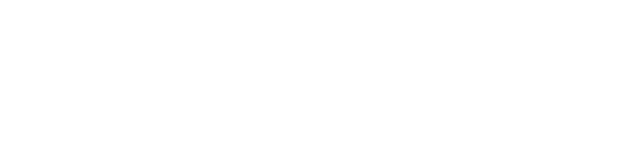
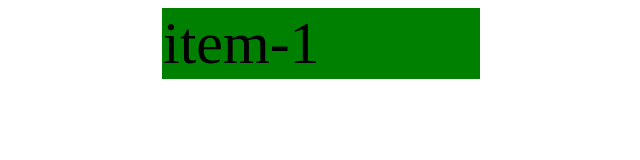
Before and after one commit to acciojob/place-item-in-center-Dinesh-7075, a website: page main.html in a window 1280 px wide. Shown: the whole page, without its empty margins (319-959 px from the left). Drawn offline with Linux system fonts and the light colour scheme.

Commit message:
created a submission

```diff
--- a/main.html
+++ b/main.html
@@ -11,6 +11,10 @@
     <script type="text/javascript" src="./script.js">
 </script>
 
+    <div class="holder">
+		<div class="item-1">item-1</div>
+	</div>
+
 </body>
 
 </html>
--- a/styles.css
+++ b/styles.css
@@ -1,2 +1,17 @@
 
 /* Your CSS Code here. */
+.holder {
+	width:100%;
+	height:40%;
+	display:flex;
+	flex-direction:row;
+	justify-content:center;
+	flex-wrap:wrap;
+}
+.item-1{
+	border:1px solid green;
+	background-color:green;
+    width:25%;
+	height:100%;
+	font-size:60px;
+}
```
Also changed, not shown: script.js (line endings or trailing spaces).
